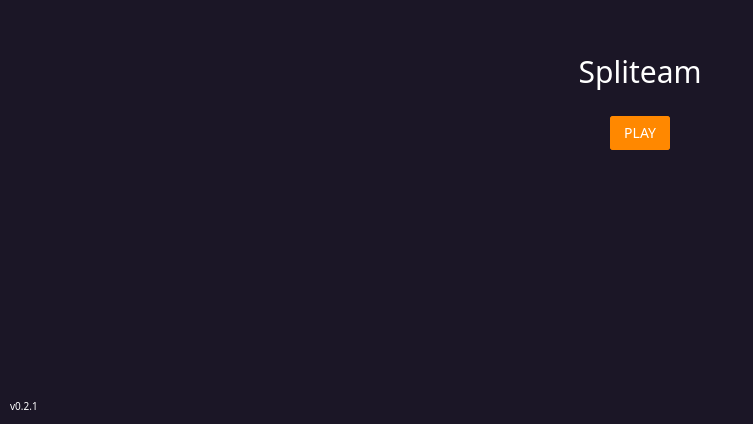
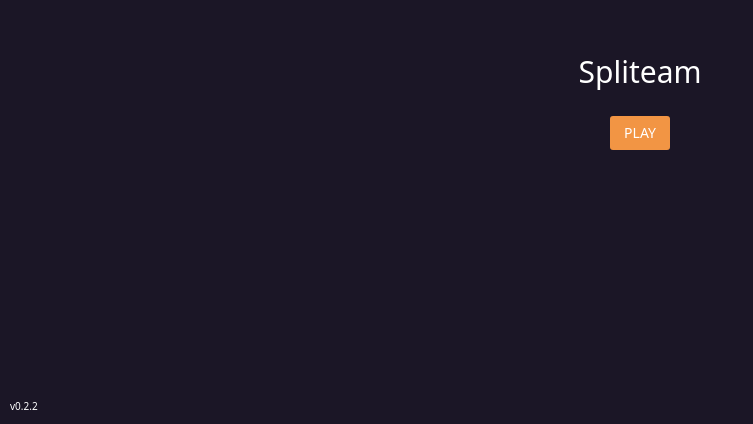
Before and after one commit to davide97g/spliteam, a Vue app: page / in a window 1280 px wide. Shown: the part 376-800 px from the top of the page, without its empty margins (0-753 px from the left). Built offline with nearby package versions, Linux system fonts and the light colour scheme; a small style sheet from the web is missing.

Commit message:
update colors

```diff
--- a/package.json
+++ b/package.json
@@ -1,7 +1,7 @@
 {
   "name": "spliteam",
   "private": true,
-  "version": "0.2.1",
+  "version": "0.2.2",
   "type": "module",
   "scripts": {
     "dev": "vite --port 8080",
--- a/src/theme.ts
+++ b/src/theme.ts
@@ -2,11 +2,18 @@ import { GlobalThemeOverrides } from "naive-ui";
 
 export const theme: GlobalThemeOverrides = {
   common: {
-    successColor: "#FF8800",
-    primaryColor: "#FF8800",
+    successColor: "#F29544",
+    primaryColor: "#F29544",
   },
   Button: {
-    colorSuccess: "#FF8800",
-    colorPrimary: "#FF8800",
+    colorSuccess: "#F29544",
+    colorPrimary: "#F29544",
+    colorHoverSuccess: "#A64E46",
+    colorHoverPrimary: "#A64E46",
+    colorPressedSuccess: "#A64E46",
+    colorPressedPrimary: "#A64E46",
+    borderSuccess: "#A64E46",
+    borderHoverSuccess: "#A64E46",
+    borderPressedSuccess: "#A64E46",
   },
 };
```
